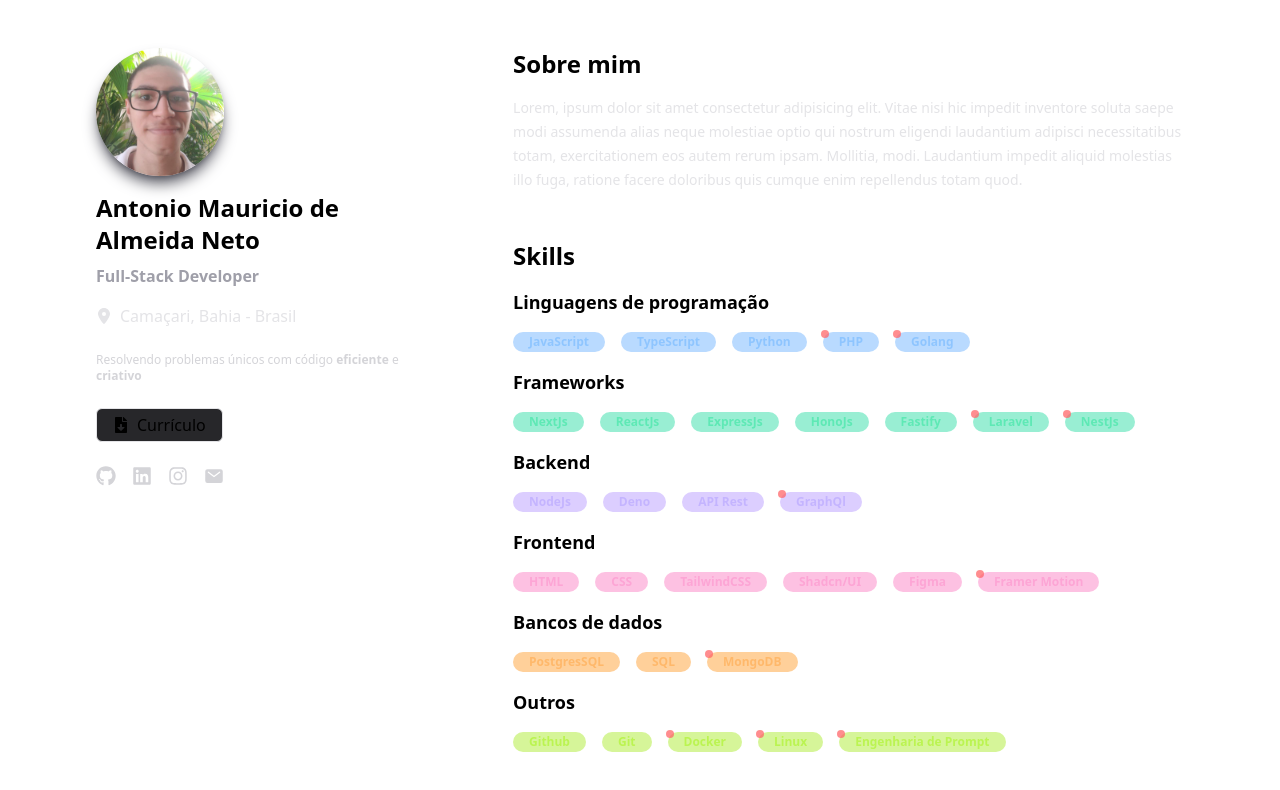
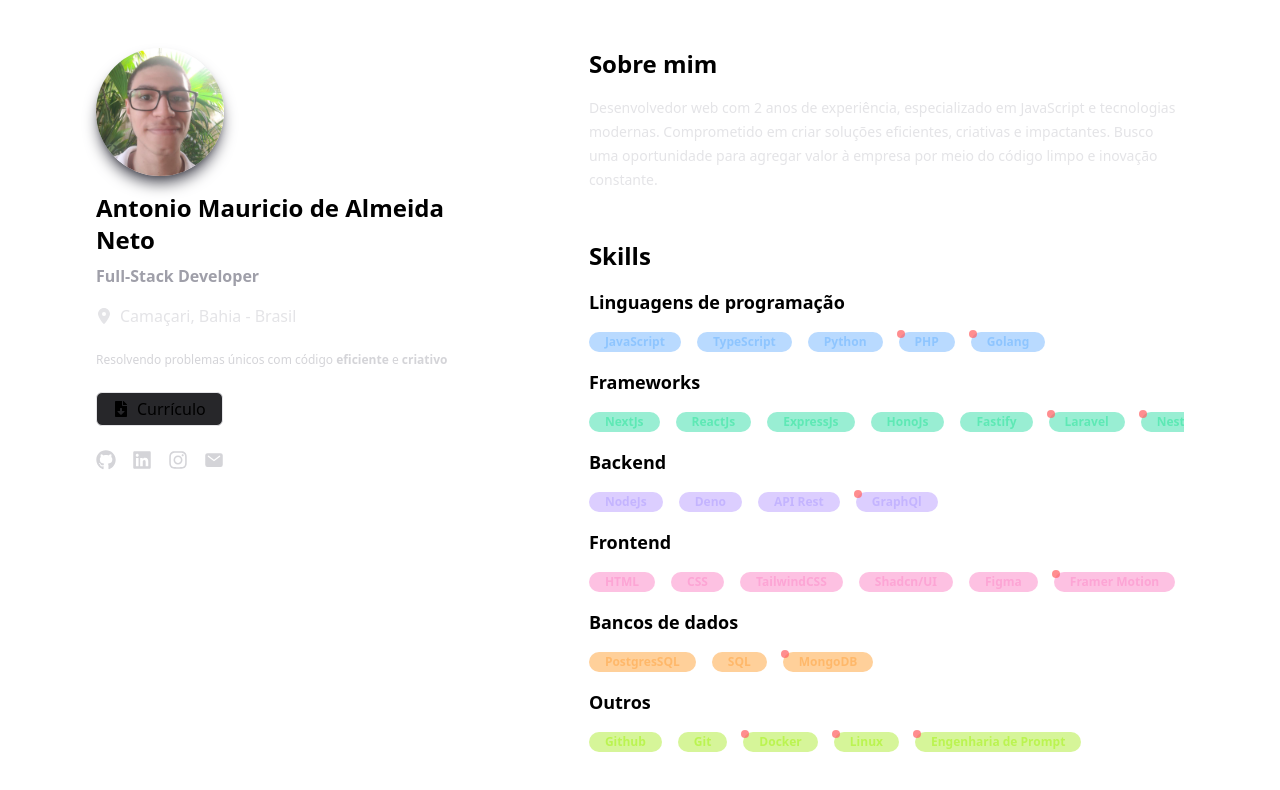
Before and after one commit to Dedo-Finger2/Portfolio, a React (Vite) app: page / in a window 1280 px wide. Shown: the top 790 px of the page. Built offline with nearby package versions, Linux system fonts and the light colour scheme.

Commit message:
Adds whileInView to the text + put some text in about me

```diff
--- a/src/components/AboutMe/Section.tsx
+++ b/src/components/AboutMe/Section.tsx
@@ -1,17 +1,43 @@
 import RightSection from "../RightSection/Section";
 import RightSectionTitle from "../RightSection/Title";
+
+import { motion } from "motion/react";
 
 export default function Section() {
   return (
     <RightSection>
       <RightSectionTitle>Sobre mim</RightSectionTitle>
       <p className="text-zinc-200 text-sm/6">
-        Lorem, ipsum dolor sit amet consectetur adipisicing elit. Vitae nisi hic
-        impedit inventore soluta saepe modi assumenda alias neque molestiae
-        optio qui nostrum eligendi laudantium adipisci necessitatibus totam,
-        exercitationem eos autem rerum ipsam. Mollitia, modi. Laudantium impedit
-        aliquid molestias illo fuga, ratione facere doloribus quis cumque enim
-        repellendus totam quod.
+        <motion.span
+          initial={{ opacity: 0, x: -100 }}
+          exit={{ opacity: 0, x: -100 }}
+          whileInView={{ opacity: 1, x: 0, transition: { delay: 0.2 } }}
+        >
+          Desenvolvedor web com 2 anos de experiência, especializado em
+          JavaScript
+        </motion.span>{" "}
+        <motion.span
+          initial={{ opacity: 0, x: -100 }}
+          whileInView={{ opacity: 1, x: 0, transition: { delay: 0.3 } }}
+          transition={{ delay: 0.3 }}
+        >
+          e tecnologias modernas. Comprometido em criar soluções eficientes,
+          criativas
+        </motion.span>{" "}
+        <motion.span
+          initial={{ opacity: 0, x: -100 }}
+          whileInView={{ opacity: 1, x: 0, transition: { delay: 0.4 } }}
+          transition={{ delay: 0.4 }}
+        >
+          e impactantes. Busco uma oportunidade para agregar valor à
+        </motion.span>{" "}
+        <motion.span
+          initial={{ opacity: 0, x: -100 }}
+          whileInView={{ opacity: 1, x: 0, transition: { delay: 0.5 } }}
+          transition={{ delay: 0.5 }}
+        >
+          empresa por meio do código limpo e inovação constante.
+        </motion.span>
       </p>
     </RightSection>
   );
```
